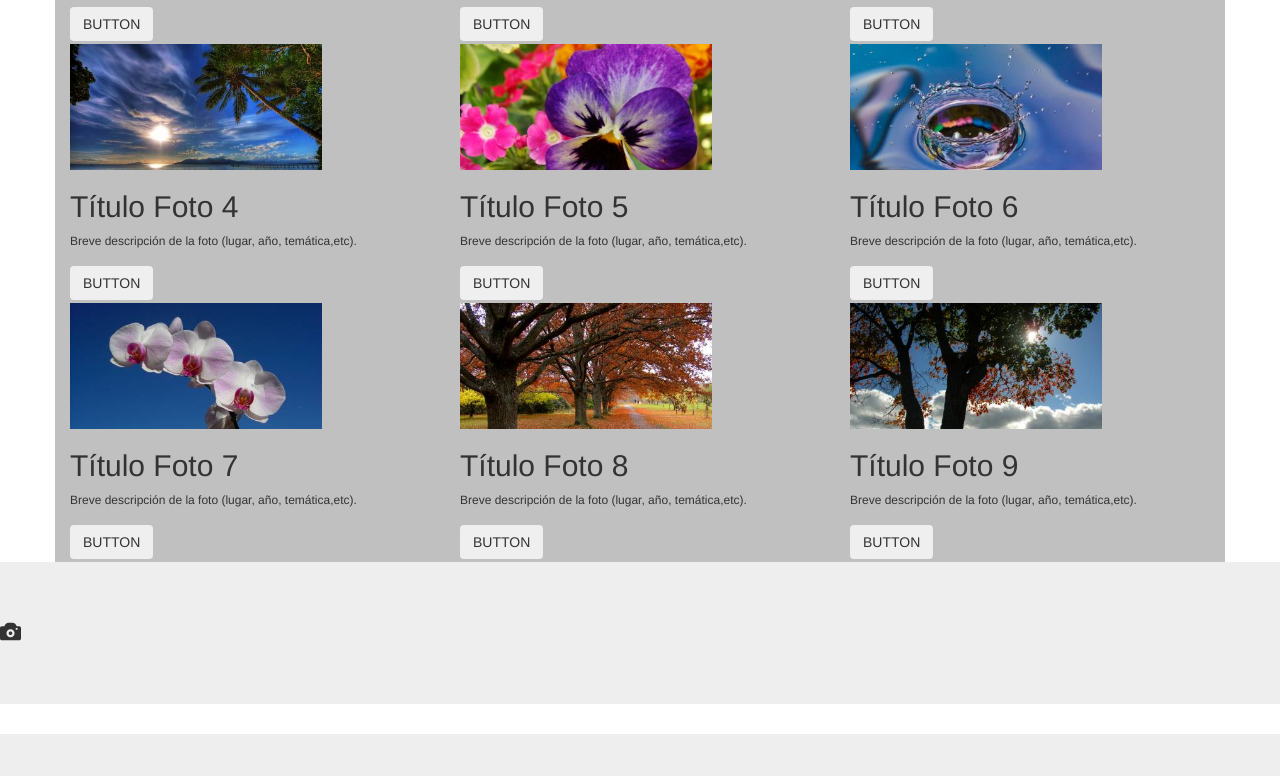
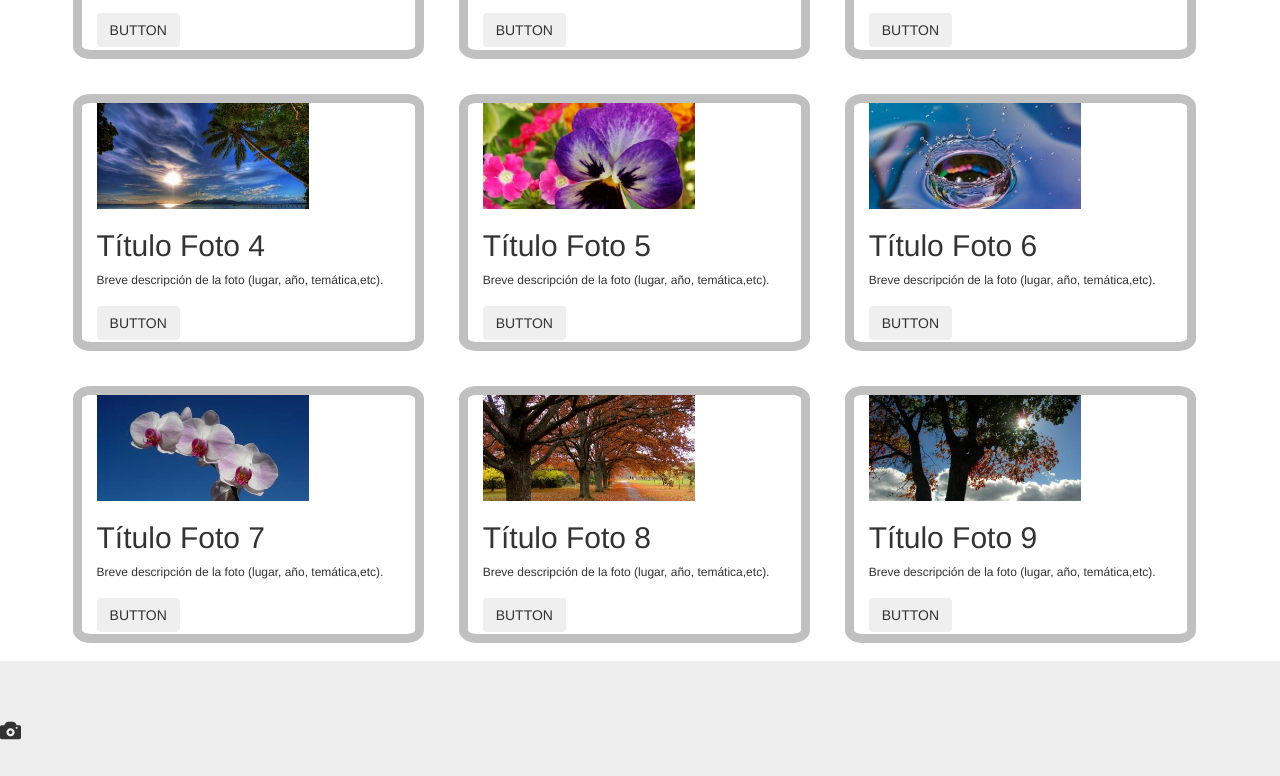
Before and after one commit to gvargas2/Experiencia007, a website: page public/index.html in a window 1280 px wide. Shown: the part 701-1477 px from the top of the page. Drawn offline with nearby package versions, Linux system fonts and the light colour scheme; files that its build step writes are made by us from their sources.

Commit message:
arreglando cajas de galeria

```diff
--- a/src/scss/app.scss
+++ b/src/scss/app.scss
@@ -12,7 +12,13 @@ body {
 }
 
 .cajafoto {
-	background-color: silver;
+	background-color: white;
+	border: 9px solid silver;
+	border-radius: 5%;
+	margin: 1.5%;
+	box-sizing: border-box;
+	width: 30%;
+
 	img {
 		width: 70%;
 	}
```
